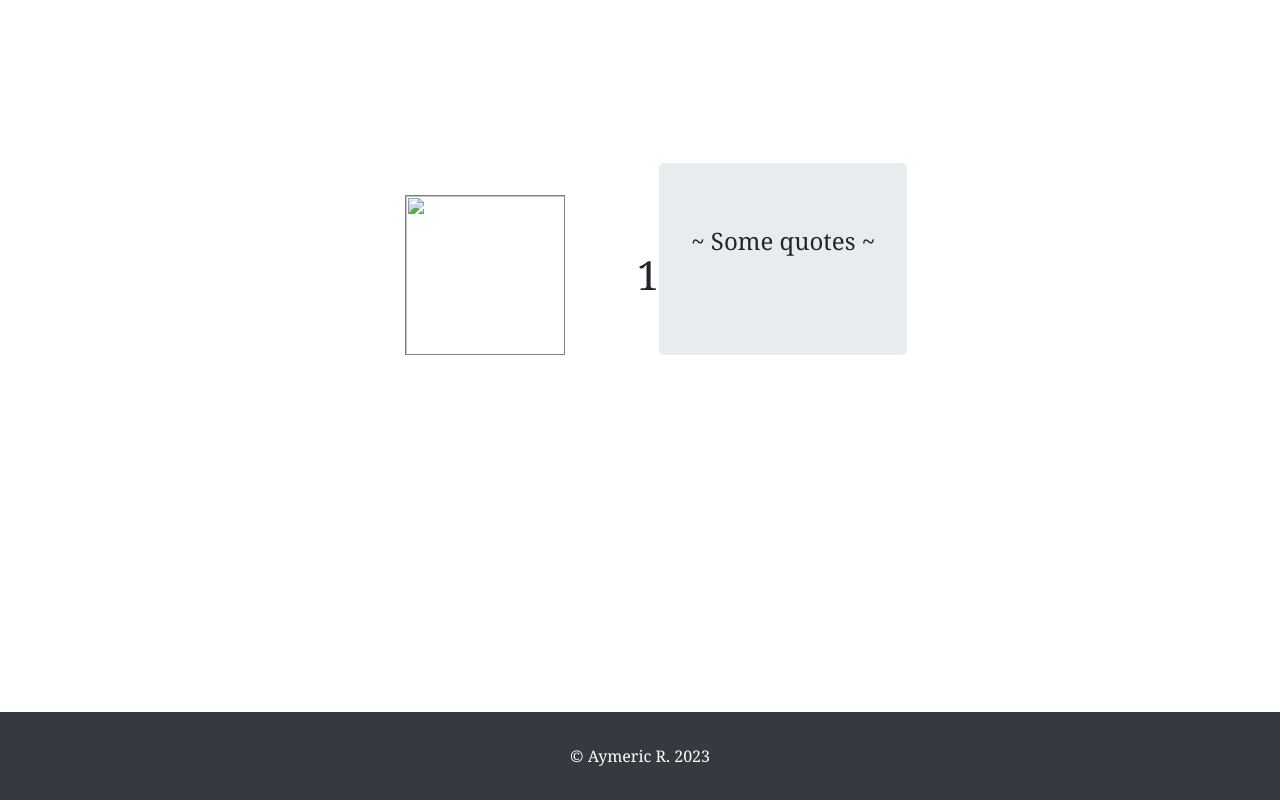
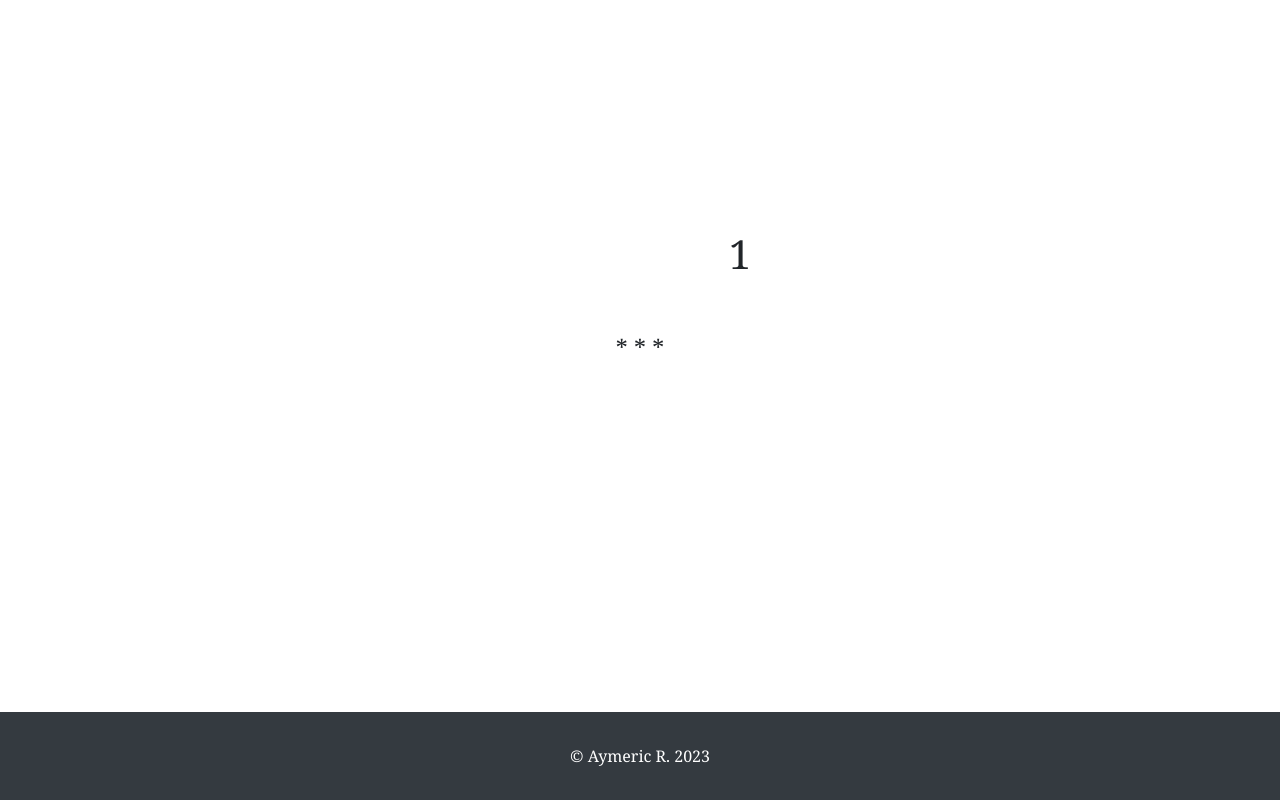
Before and after one commit to aymeric-roucher/dixit, a Django app: page /author/1/ in a window 1280 px wide. Run offline with Django 4.2, Linux system fonts and the light colour scheme; data that the repository does not hold is empty; parts of the project's set-up code (start-up, migrations or seed data) failed here and were passed over; some libraries are stand-ins or nearby versions.

Commit message:
feat: nicer author page

```diff
--- a/author/static/css/style.css
+++ b/author/static/css/style.css
@@ -47,11 +47,12 @@ body {
     margin:20px;
     padding: 0px;
     border-radius: 5px;
+    z-index:5;
 }
 .quote-block:hover {
     perspective-origin: left;
-    transform: perspective(50em) rotateY(1deg) rotateX(4deg);
-    transition-duration: 0.1s;
+    transform: perspective(50em) rotateY(2deg) rotateX(5deg);
+    transition-duration: 0.2s;
 }
 
 blockquote {
@@ -100,12 +101,16 @@ footer {
 }
 
 .author-thumbnail {
-    position:left;
-    object-fit:contain;
-    margin:2em;
+    margin:auto;
+    margin-top:auto;
+    border-radius:3px;
+    max-width:100%;
+    max-height:100%;
+}
+
+.thumbnail-box {
     width:10em;
     height:10em;
-    border-color: grey;
-    border-width: 1px;
-    border-style: solid!important;
+    padding:1em;
+    object-fit: contain;
 }
--- a/author/templates/author/index.html
+++ b/author/templates/author/index.html
@@ -26,12 +26,14 @@
   <article style="max-width:50em; margin:auto;">
     <div class="container" style="margin:auto;">
       <section class="row" style="background-color: white;">
-        <img class="author-thumbnail" src="{{ picture_link }}" alt="">
+        <section class="thumbnail-box">{% if found %}<img class="author-thumbnail" src="{{ picture_link }}" alt="">{% endif %}</section>
         <h1 class="jumbotron-header" style="margin:auto;margin-left:1em;">{{ author_name }}</h1>
-        {{ author_summary |safe}}
-        <section class="jumbotron text-center"><h4>~ Some quotes ~</h4></section>
+        {% if found %}
+        <p style="text-align:justify;">{{ author_summary |safe}}</p>
+        {% endif %}
+        <p></p>
       </section>
-
+      <section class="row"><h4 style="margin:auto;">* * *</h4></section>
 
       <div class="container">
         {% for quote in other_by_author %}
--- a/author/views.py
+++ b/author/views.py
@@ -11,10 +11,17 @@ def index(request):
 def author_summary(request, author_name):
     author_request = requests.get(f'https://en.wikipedia.org/api/rest_v1/page/summary/{author_name.replace(" ", "_")}').json()
     if author_request['title'] == "Not found.":
-        author_summary = 'Author not found in Wikipedia.'
-        other_by_author = []
+        author_data = {
+            'author_name': author_name,
+            'found': False, 'author_summary': None, 'picture_link': None,
+            'other_by_author': list(quote_base.sample(n=10)['quote'].values),
+        }
     else:
-        author_summary = author_request['extract_html']
-        picture_link = author_request['thumbnail']['source']
-        other_by_author = list(quote_base.loc[quote_base['author'] == author_name, 'quote'].values[:10])
-    return render(request, 'author/index.html', {'author_name': author_name, 'author_summary': author_summary, 'other_by_author':other_by_author, 'picture_link':picture_link})
+        author_data = {
+            'author_name': author_name,
+            'found': True,
+            'author_summary': author_request['extract_html'],
+            'picture_link': (author_request['thumbnail']['source'] if 'thumbnail' in author_request.keys() else ''),
+            'other_by_author': list(quote_base.loc[quote_base['author'] == author_name, 'quote'].values[:100]),
+        }
+    return render(request, 'author/index.html', author_data)
--- a/quotation_finder/views.py
+++ b/quotation_finder/views.py
@@ -2,10 +2,10 @@
 from django.shortcuts import render
 import pandas as pd
 import os
+import pickle
 
 files = [f for f in os.listdir('.') if os.path.isfile(f)]
-print(files)
-import pickle
+
 model = pickle.load(open("model.pickle", "rb"))
 tokenizer = pickle.load(open("tokenizer.pickle", "rb"))
 embeddings_dataset = pickle.load(open("embeddings_dataset.pickle", "rb"))
@@ -30,7 +30,7 @@ def get_embeddings(text_list, tokenizer, model):
 def get_quote(sentence):
 
     sentence_embedding = get_embeddings([sentence], tokenizer, model).cpu().detach().numpy()
-    scores, samples = embeddings_dataset.get_nearest_examples(
+    _, samples = embeddings_dataset.get_nearest_examples(
         "embeddings", sentence_embedding, k=5
     )
     return samples
--- a/templates/index.html
+++ b/templates/index.html
@@ -42,7 +42,7 @@
     <div class="container">
       {% for quote in quotes %}
       <div class="row quote-block">
-        <div class="card-body">
+        <div class="card-body text-center">
           <blockquote>{{ quote.quote }}</blockquote>
           <a href="/author/{{ quote.author }}/">{{ quote.author }}</a>
         </div>
```
